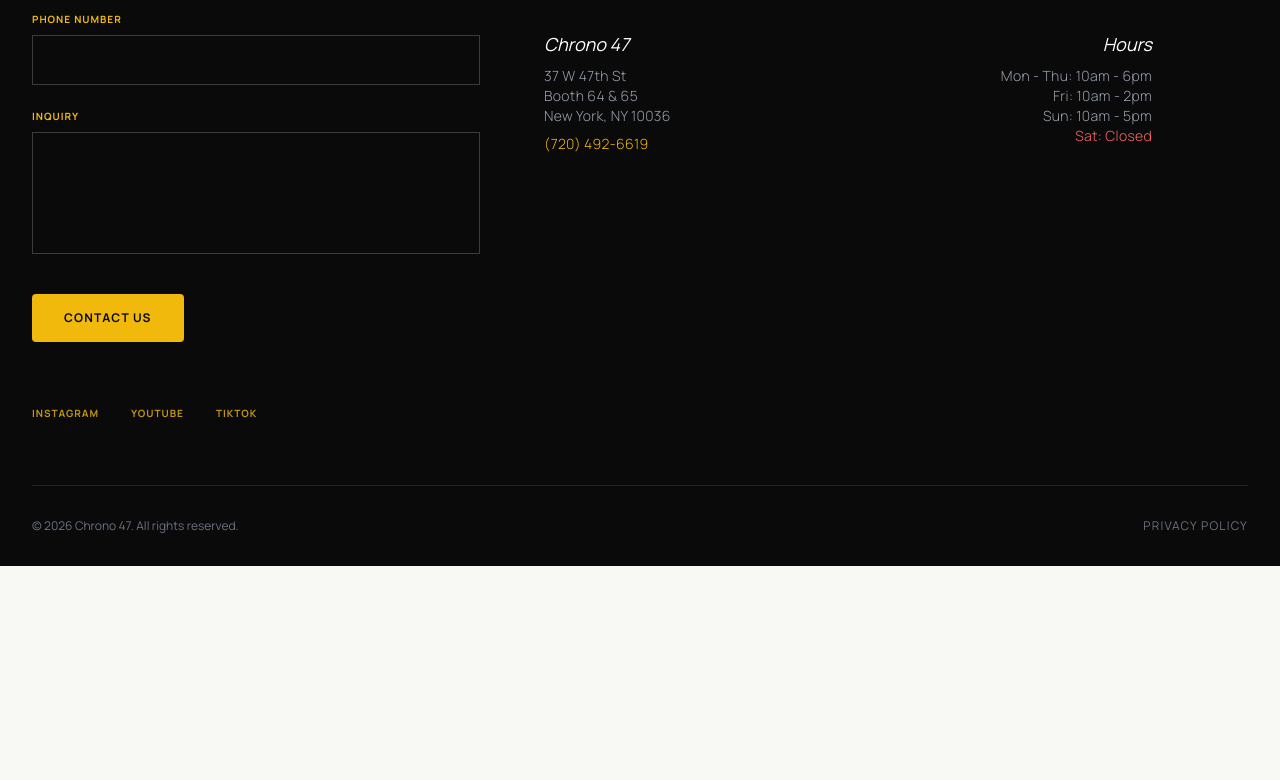
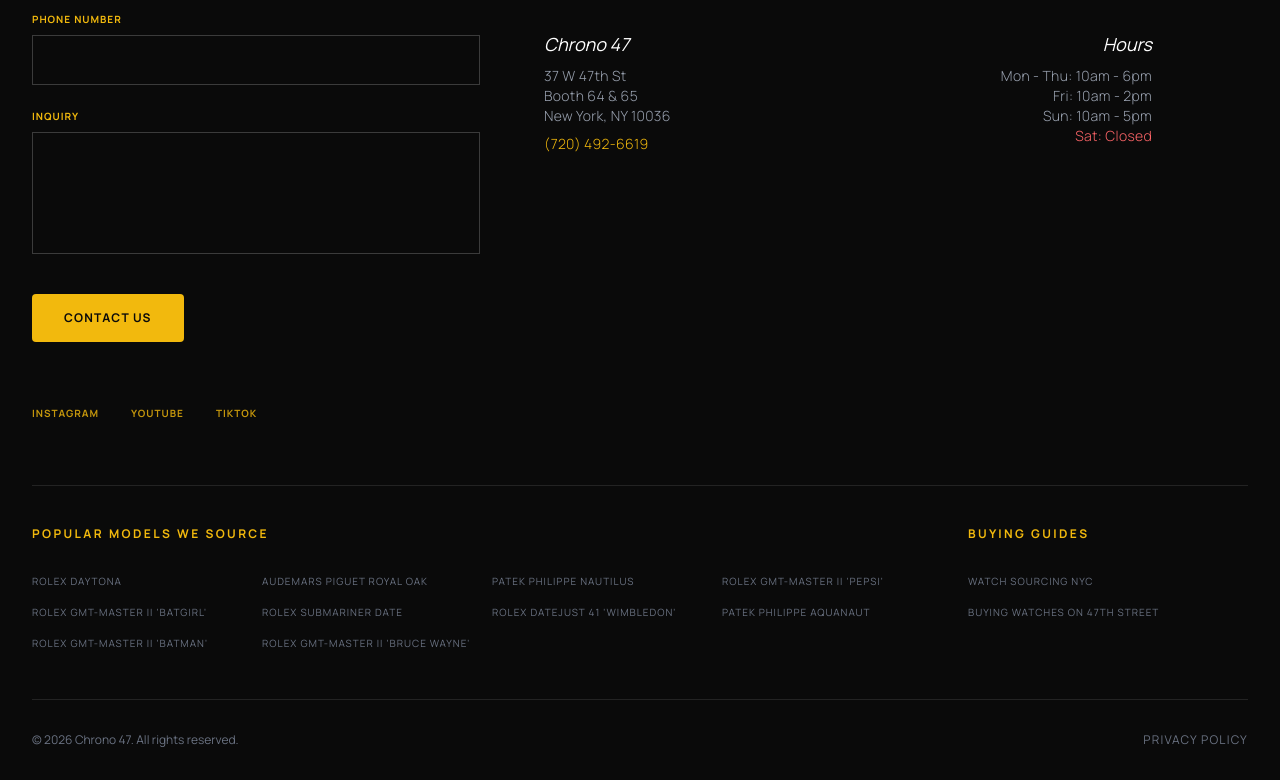
Before and after one commit to vspatel927/Chrono47, a Next.js app: page / in a window 1280 px wide. Shown: the part 3193-3973 px from the top of the page. Before the commit the page ends 3759 px from the top, so only its background shows below. Built offline with nearby package versions, Linux system fonts and the light colour scheme; a web font is replaced by a local one.

Commit message:
adding guides & sourcing pages to footer for maximal seo linking

```diff
--- a/src/components/Footer.tsx
+++ b/src/components/Footer.tsx
@@ -1,4 +1,5 @@
 import { ContactForm } from "./ContactForm";
+import seoData from "@/data/seo-pages.json";
 
 export function Footer() {
     return (
@@ -76,6 +77,45 @@
                         </div>
                     </div>
                 </div>
+
+                {/* SEO Orphan Page Prevention: Internal Linking Matrix */}
+                <div className="border-t border-white/10 pt-10 pb-12 mt-4 grid grid-cols-1 lg:grid-cols-4 gap-12 lg:gap-8">
+                    <div className="lg:col-span-3">
+                        <h4 className="text-primary text-xs font-bold tracking-[0.2em] uppercase font-display mb-6 md:mb-8 text-center md:text-left">
+                            Popular Models We Source
+                        </h4>
+                        <div className="grid grid-cols-2 sm:grid-cols-3 md:grid-cols-4 gap-y-4 gap-x-4">
+                            {seoData.pages.filter(p => p.type === 'source').map((page) => (
+                                <a
+                                    key={page.slug}
+                                    href={`/source/${page.slug}`}
+                                    className="text-gray-500 hover:text-white transition-colors text-[10px] font-display uppercase tracking-widest truncate"
+                                    title={`Source ${page.brand} ${page.model} in NYC`}
+                                >
+                                    {page.brand} {page.model}
+                                </a>
+                            ))}
+                        </div>
+                    </div>
+                    <div className="lg:col-span-1">
+                        <h4 className="text-primary text-xs font-bold tracking-[0.2em] uppercase font-display mb-6 md:mb-8 text-center md:text-left">
+                            Buying Guides
+                        </h4>
+                        <div className="flex flex-col gap-y-4 items-center md:items-start">
+                            {seoData.guides.map((guide) => (
+                                <a
+                                    key={guide.slug}
+                                    href={`/guides/${guide.slug}`}
+                                    className="text-gray-500 hover:text-white transition-colors text-[10px] font-display uppercase tracking-widest"
+                                    title={guide.hero.title}
+                                >
+                                    {guide.slug.replace(/-/g, ' ')}
+                                </a>
+                            ))}
+                        </div>
+                    </div>
+                </div>
+
                 <div className="border-t border-white/10 pt-8 flex flex-col md:flex-row justify-between items-center gap-4 text-xs text-gray-500 font-display">
                     <p>© {new Date().getFullYear()} Chrono 47. All rights reserved.</p>
                     <div className="flex gap-6">
```
